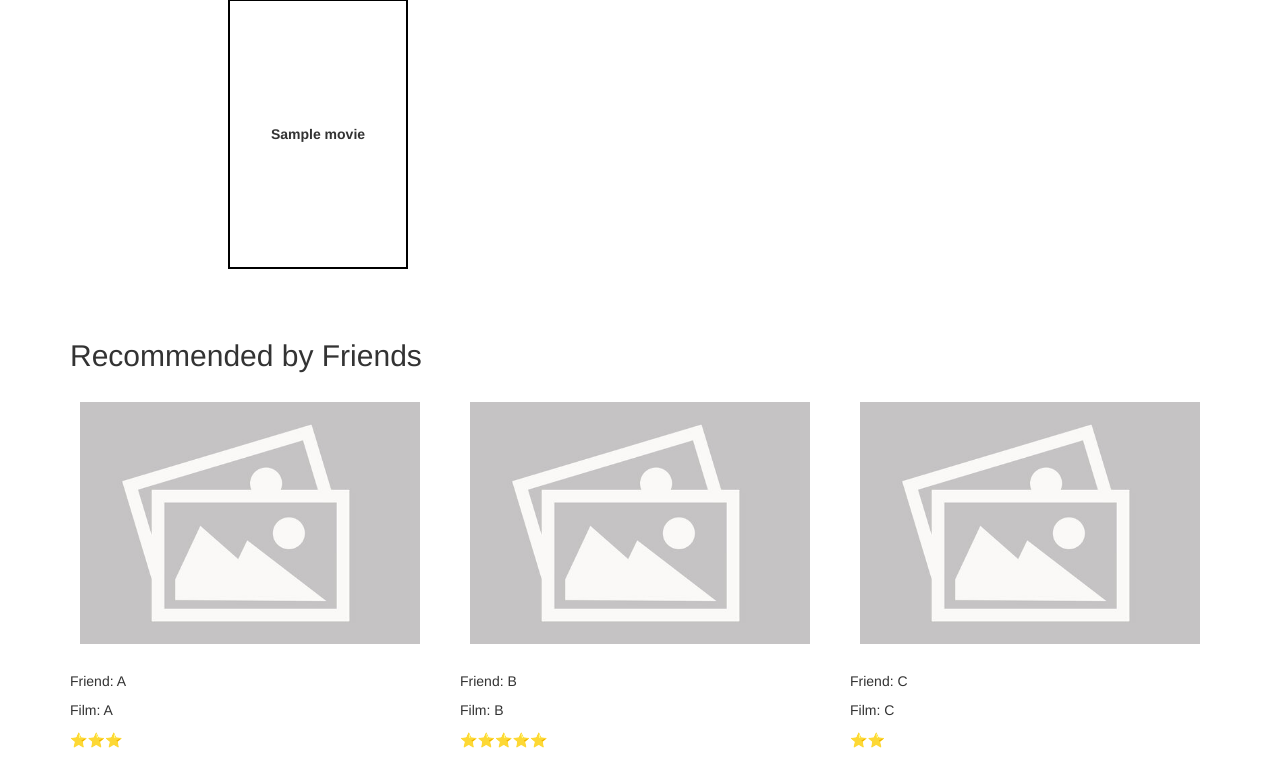
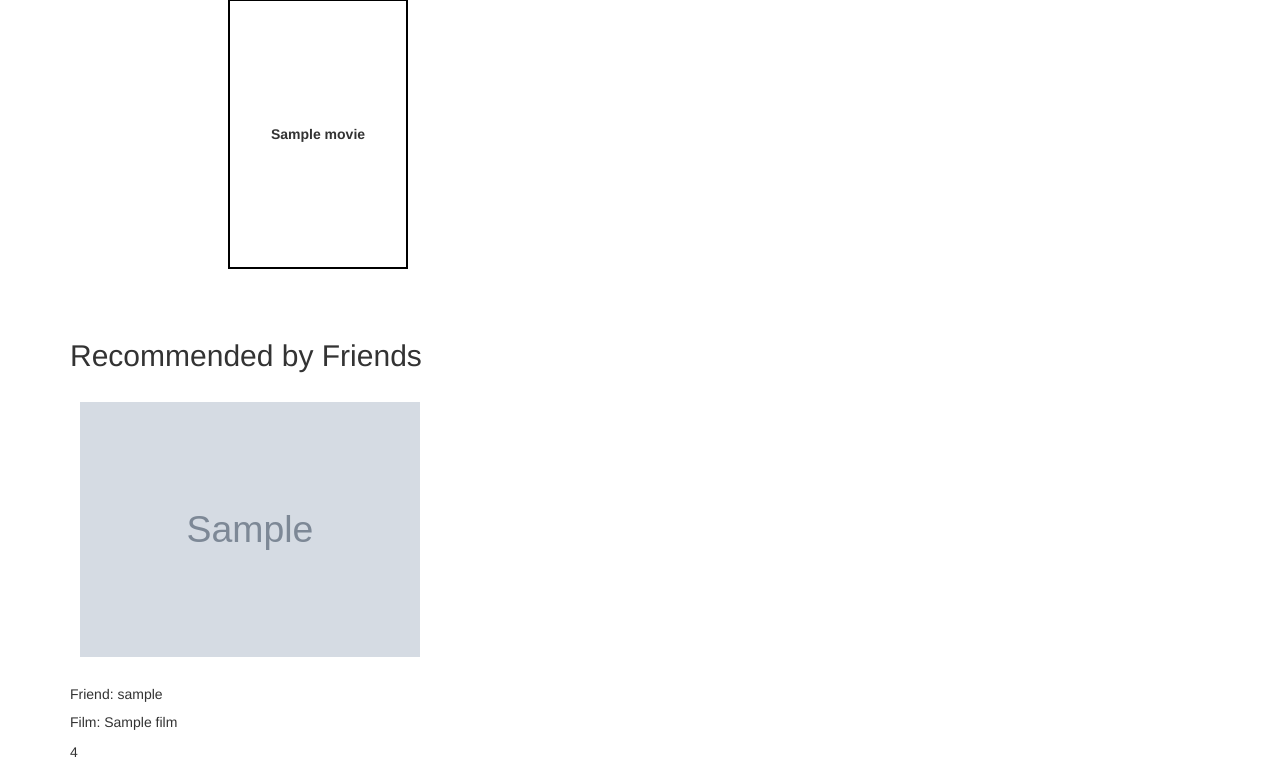
Before and after one commit to MichaelSosulski/Agile-Web-Dev-Group-58, a Flask app: template app/templates/homepage.html in a window 1280 px wide. Shown: the part 669-1441 px from the top of the page. Before the commit the page ends 1417 px from the top, so only its background shows below. Run offline with Flask 3, Linux system fonts and the light colour scheme; the template is opened without the code that fills it: most values are stand-ins (such as "Sample title", 1, 10 or a date in 2020); grey boxes marked "Sample" are stand-in pictures; some libraries are stand-ins or nearby versions.

Commit message:
Used a jinja for loop to iterate through the friend recommendations in homepage.

```diff
--- a/app/__init__.py
+++ b/app/__init__.py
@@ -17,7 +17,11 @@ def home():
                 "The Godfather Part II", "12 Angry Men", "Schindler's List",
                 "LOTR: Return of the King", "Pulp Fiction", "The Good, the Bad and the Ugly", "Fight Club"]
 
-    return render_template('homepage.html', username=username, popular=popular, watchList=watchList)
+    recommended = [{"username": "Gary", "film": {"title": "Oppenheimer", "image": "static/images/placeholder.jpg", "rating": "⭐⭐⭐⭐⭐"}},
+                    {"username": "Lauren", "film": {"title": "Ninja Turtles", "image": "static/images/placeholder.jpg", "rating": "⭐⭐⭐"}},
+                    {"username": "Sam", "film": {"title": "Jurassic Park", "image": "static/images/placeholder.jpg", "rating": "⭐⭐⭐⭐"}}]
+
+    return render_template('homepage.html', username=username, popular=popular, watchList=watchList, recommended=recommended)
 
 @app.route('/Profile')
 def profile():
--- a/app/templates/homepage.html
+++ b/app/templates/homepage.html
@@ -31,38 +31,18 @@
     <div class="container mt-4">
         <h2>Recommended by Friends</h2>
         <div class="row">
+            {% for friend in recommended %}
             <div class="col-md-4">
                 <div class="card">
-                    <img src="placeholder.jpg" class="card-img-top" alt="Movie Poster">
+                    <img src={{friend.film.image}} class="card-img-top" alt="Movie Poster">
                     <div class="card-body">
-                        <h5 class="card-title">Friend: A</h5>
-                        <p class="card-text">Film: A</p>
-                        <p>⭐⭐⭐</p>
+                        <h5 class="card-title">Friend: {{friend.username}}</h5>
+                        <p class="card-text">Film: {{friend.film.title}}</p>
+                        <p>{{friend.film.rating}}</p>
                     </div>
                 </div>
             </div>
-
-            <div class="col-md-4">
-                <div class="card">
-                    <img src="placeholder.jpg" class="card-img-top" alt="Movie Poster">
-                    <div class="card-body">
-                        <h5 class="card-title">Friend: B</h5>
-                        <p class="card-text">Film: B</p>
-                        <p>⭐⭐⭐⭐⭐</p>
-                    </div>
-                </div>
-            </div>
-
-            <div class="col-md-4">
-                <div class="card">
-                    <img src="placeholder.jpg" class="card-img-top" alt="Movie Poster">
-                    <div class="card-body">
-                        <h5 class="card-title">Friend: C</h5>
-                        <p class="card-text">Film: C</p>
-                        <p>⭐⭐</p>
-                    </div>
-                </div>
-            </div>
+            {% endfor %}
         </div>
     </div>
     {% endblock %}
```
